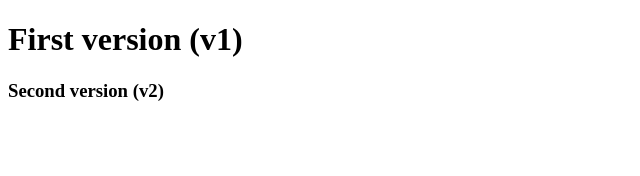
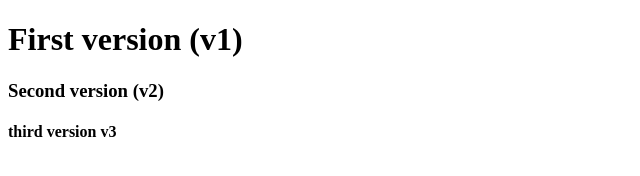
Before and after one commit to HarshitaVaitla/VersionChange, a plain HTML site: page index.html in a window 1280 px wide. Shown: the whole page, without its empty margins (0-640 px from the left). Drawn offline with Linux system fonts and the light colour scheme.

Commit message:
version-3

```diff
--- a/index.html
+++ b/index.html
@@ -8,5 +8,6 @@
 <body>
     <h1>First version (v1)</h1>
     <h3>Second version (v2)</h3>
+    <h4>third version v3</h4>
 </body>
 </html>
```
